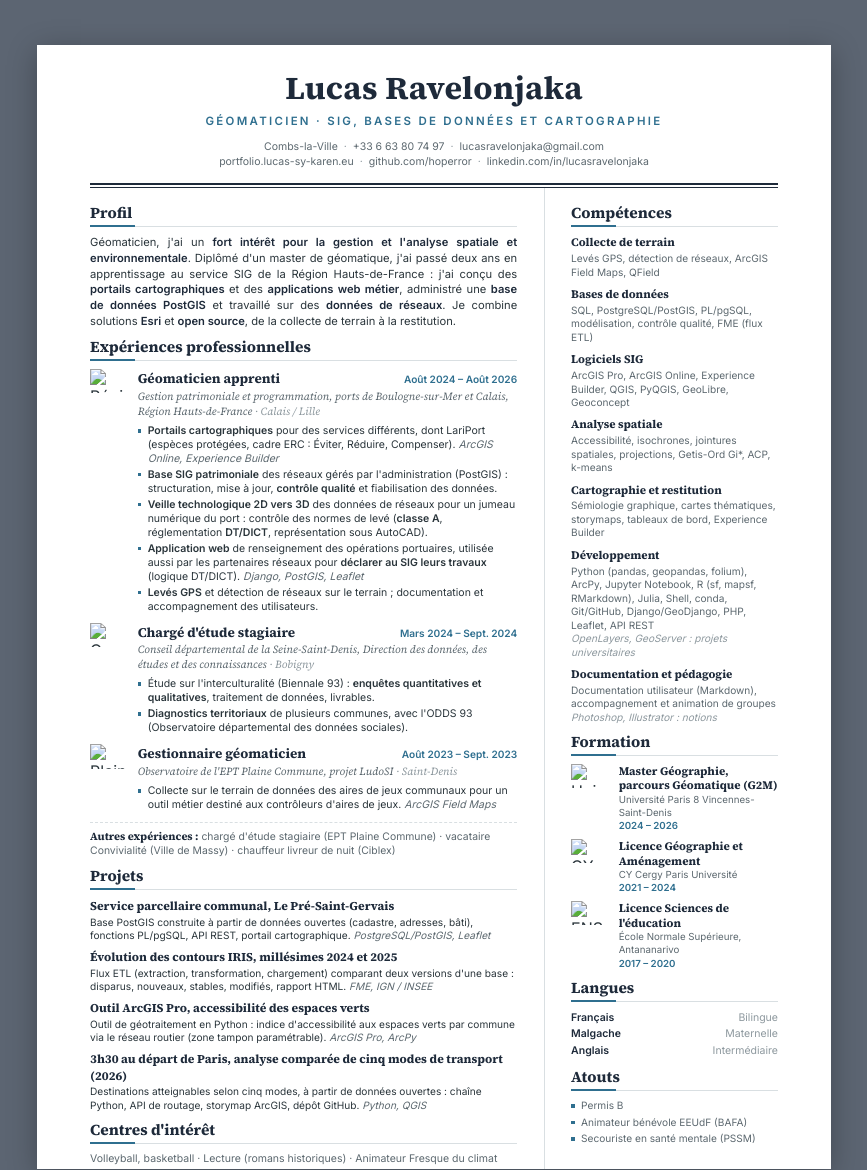
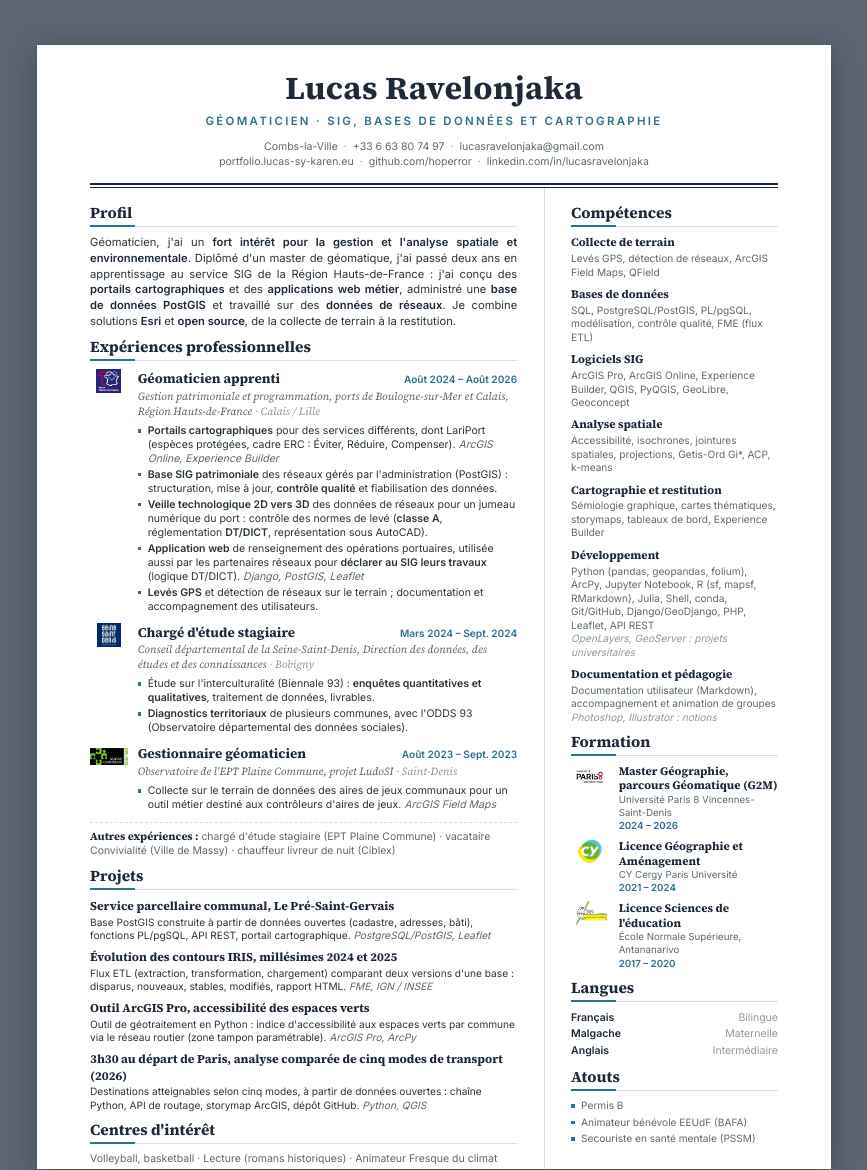
Before and after one commit to hoperror/portfolio-sig, a website: page cv.html in a window 1280 px wide. Shown: the top 1170 px of the page, without its empty margins (206-1073 px from the left). Drawn offline with Linux system fonts and the light colour scheme.

Commit message:
Mise à jour CV 05/11

```diff
--- a/cv.html
+++ b/cv.html
@@ -101,7 +101,7 @@
       <div class="name">Lucas Ravelonjaka</div>
       <div class="title">Géomaticien · SIG, bases de données et cartographie</div>
       <div class="contact">
-        Combs-la-Ville<span class="sep">·</span>+33 6 63 80 74 97<span class="sep">·</span><a href="mailto:lucasravelonjaka@gmail.com">lucasravelonjaka@gmail.com</a><br>portfolio.lucas-sy-karen.eu<span class="sep">·</span>github.com/hoperror<span class="sep">·</span>linkedin.com/in/lucasravelonjaka
+        Combs-la-Ville<span class="sep">·</span>+33 6 63 80 74 97<span class="sep">·</span><a href="mailto:lucasravelonjaka@gmail.com">lucasravelonjaka@gmail.com</a><br><a href="https://portfolio.lucas-sy-karen.eu">portfolio.lucas-sy-karen.eu</a><span class="sep">·</span><a href="https://github.com/hoperror">github.com/hoperror</a><span class="sep">·</span><a href="https://www.linkedin.com/in/lucasravelonjaka">linkedin.com/in/lucasravelonjaka</a>
       </div>
       <div class="dbl"></div>
     </header>
@@ -119,7 +119,7 @@
           <div class="sh">Expériences professionnelles</div>
 
           <div class="xp">
-            <img class="mono" src="logos/logo_hdf.png" alt="Région Hauts-de-France">
+            <img class="mono" src="assets/logos/hdf.png" onerror="this.style.visibility='hidden'" alt="Région Hauts-de-France">
             <div class="xp-c">
               <div class="xp-top"><div class="xp-role">Géomaticien apprenti</div><div class="xp-date">Août 2024 – Août 2026</div></div>
               <div class="xp-org">Gestion patrimoniale et programmation, ports de Boulogne-sur-Mer et Calais, Région Hauts-de-France <span class="loc">· Calais / Lille</span></div>
@@ -134,7 +134,7 @@
           </div>
 
           <div class="xp">
-            <img class="mono" src="logos/logo_cd_93.png" alt="Conseil départemental de la Seine-Saint-Denis">
+            <img class="mono" src="assets/logos/cd93.png" onerror="this.style.visibility='hidden'" alt="Conseil départemental de la Seine-Saint-Denis">
             <div class="xp-c">
               <div class="xp-top"><div class="xp-role">Chargé d'étude stagiaire</div><div class="xp-date">Mars 2024 – Sept. 2024</div></div>
               <div class="xp-org">Conseil départemental de la Seine-Saint-Denis, Direction des données, des études et des connaissances <span class="loc">· Bobigny</span></div>
@@ -146,7 +146,7 @@
           </div>
 
           <div class="xp">
-            <img class="mono" src="logos/logo_plaine_co.png" alt="Plaine Commune">
+            <img class="mono" src="assets/logos/plaine_commune.png" onerror="this.style.visibility='hidden'" alt="Plaine Commune">
             <div class="xp-c">
               <div class="xp-top"><div class="xp-role">Gestionnaire géomaticien</div><div class="xp-date">Août 2023 – Sept. 2023</div></div>
               <div class="xp-org">Observatoire de l'EPT Plaine Commune, projet LudoSI <span class="loc">· Saint-Denis</span></div>
@@ -204,15 +204,15 @@
         <section class="sec">
           <div class="sh">Formation</div>
           <div class="edu">
-            <img class="mono" src="logos/logo_p8.png" alt="Université Paris 8">
+            <img class="mono" src="assets/logos/paris8.png" onerror="this.style.visibility='hidden'" alt="Université Paris 8">
             <div><div class="t">Master Géographie, parcours Géomatique (G2M)</div><div class="s">Université Paris 8 Vincennes-Saint-Denis</div><div class="d">2024 – 2026</div></div>
           </div>
           <div class="edu">
-            <img class="mono" src="logos/logo_cy.png" alt="CY Cergy Paris Université">
+            <img class="mono" src="assets/logos/cyu.png" onerror="this.style.visibility='hidden'" alt="CY Cergy Paris Université">
             <div><div class="t">Licence Géographie et Aménagement</div><div class="s">CY Cergy Paris Université</div><div class="d">2021 – 2024</div></div>
           </div>
           <div class="edu">
-            <img class="mono" src="logos/logo_ens.jpeg" alt="ENS Antananarivo">
+            <img class="mono" src="assets/logos/ens_tana.jpeg" onerror="this.style.visibility='hidden'" alt="ENS Antananarivo">
             <div><div class="t">Licence Sciences de l'éducation</div><div class="s">École Normale Supérieure, Antananarivo</div><div class="d">2017 – 2020</div></div>
           </div>
         </section>
```
Also changed, not shown: 1 other file.
